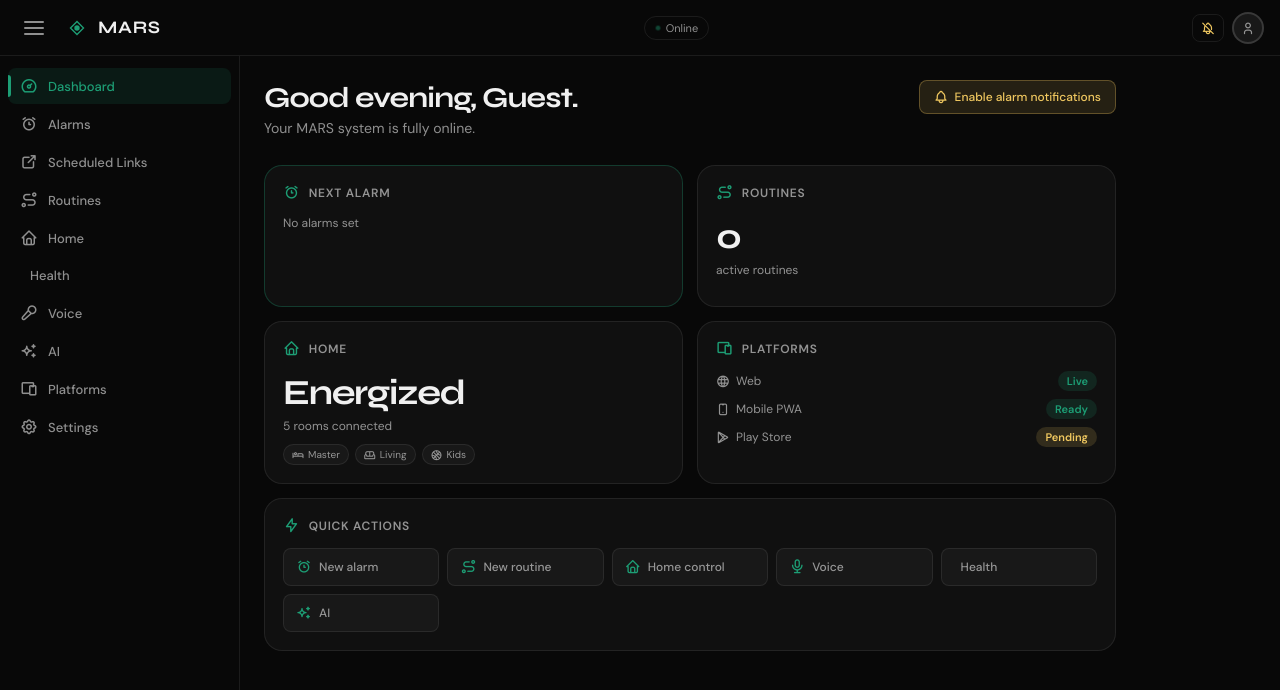
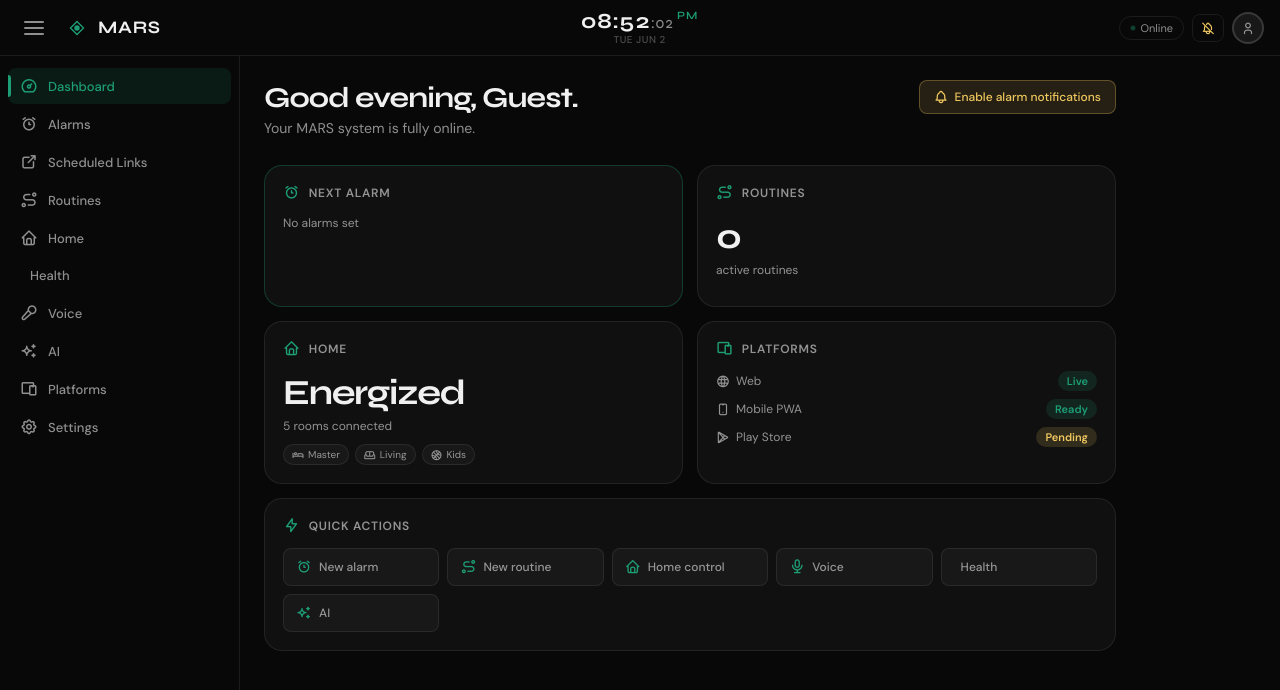
Before and after one commit to zshepard/mars, a React (Create React App) app: page /login in a window 1280 px wide. Both pictures are taken after a click on the button "Continue without login". Shown: the top 690 px of the page. Built offline with nearby package versions, Linux system fonts and the light colour scheme; no server answers.

Commit message:
feat: edit button on alarm cards + live digital clock in topbar

```diff
--- a/src/components/Topbar.css
+++ b/src/components/Topbar.css
@@ -55,6 +55,54 @@
 }
 
 .topbar-center { flex: 1; display: flex; justify-content: center; }
+
+/* ── Digital Clock ────────────────────────────────────────────── */
+.topbar-clock {
+  display: flex;
+  flex-direction: column;
+  align-items: center;
+  line-height: 1.1;
+  user-select: none;
+}
+
+.clock-time {
+  font-family: var(--font-head);
+  font-size: 1.35rem;
+  font-weight: 700;
+  letter-spacing: 0.02em;
+  color: var(--text);
+  font-variant-numeric: tabular-nums;
+}
+
+.clock-seconds {
+  font-size: 1rem;
+  color: var(--text2);
+  font-weight: 500;
+}
+
+.clock-ampm {
+  font-size: 0.7rem;
+  font-weight: 600;
+  color: var(--green);
+  letter-spacing: 0.08em;
+  margin-left: 3px;
+  vertical-align: super;
+}
+
+.clock-date {
+  font-size: 10px;
+  color: var(--text3);
+  letter-spacing: 0.05em;
+  text-transform: uppercase;
+  font-weight: 500;
+  margin-top: 1px;
+}
+
+@media (max-width: 480px) {
+  .clock-seconds { display: none; }
+  .clock-date    { display: none; }
+  .clock-time    { font-size: 1.1rem; }
+}
 
 /* ── Sync pill ────────────────────────────────────────────────── */
 .sync-pill {
--- a/src/components/Topbar.jsx
+++ b/src/components/Topbar.jsx
@@ -1,13 +1,35 @@
 // src/components/Topbar.jsx
-import { useState } from 'react';
+import { useState, useEffect } from 'react';
 import { useAuth }  from '../hooks/useAuth';
 import { useMars }  from '../hooks/useMars';
 import './Topbar.css';
+
+// ── Live digital clock hook ────────────────────────────────────────
+function useClock() {
+  const [time, setTime] = useState(new Date());
+  useEffect(() => {
+    const id = setInterval(() => setTime(new Date()), 1000);
+    return () => clearInterval(id);
+  }, []);
+
+  const h   = time.getHours();
+  const m   = time.getMinutes().toString().padStart(2, '0');
+  const s   = time.getSeconds().toString().padStart(2, '0');
+  const ampm = h >= 12 ? 'PM' : 'AM';
+  const h12  = (h % 12 || 12).toString().padStart(2, '0');
+
+  const days = ['Sun','Mon','Tue','Wed','Thu','Fri','Sat'];
+  const months = ['Jan','Feb','Mar','Apr','May','Jun','Jul','Aug','Sep','Oct','Nov','Dec'];
+  const dateStr = `${days[time.getDay()]} ${months[time.getMonth()]} ${time.getDate()}`;
+
+  return { h12, m, s, ampm, dateStr };
+}
 
 export default function Topbar({ onMenuToggle }) {
   const { user, logout }               = useAuth();
   const { isOnline, notifPermission, requestNotifications } = useMars();
   const [showUser, setShowUser]        = useState(false);
+  const { h12, m, s, ampm, dateStr }   = useClock();
 
   return (
     <header className="topbar">
@@ -23,14 +45,24 @@ export default function Topbar({ onMenuToggle }) {
         <span>MARS</span>
       </div>
 
+      {/* ── Digital Clock ───────────────────────────────────────── */}
       <div className="topbar-center">
-        <div className={`sync-pill ${isOnline ? 'online' : 'offline'}`}>
-          <span className="sync-dot" />
-          {isOnline ? 'Online' : 'Offline mode'}
+        <div className="topbar-clock">
+          <span className="clock-time">
+            {h12}:{m}<span className="clock-seconds">:{s}</span>
+            <span className="clock-ampm">{ampm}</span>
+          </span>
+          <span className="clock-date">{dateStr}</span>
         </div>
       </div>
 
       <div className="topbar-right">
+        {/* Online/Offline pill */}
+        <div className={`sync-pill ${isOnline ? 'online' : 'offline'}`}>
+          <span className="sync-dot" />
+          {isOnline ? 'Online' : 'Offline'}
+        </div>
+
         {notifPermission !== 'granted' && (
           <button className="notif-btn" onClick={requestNotifications} title="Enable alarm notifications">
             <i className="ti ti-bell-off" />
```
Also changed, not shown: src/pages/Alarms.jsx (+129 -61 lines).
